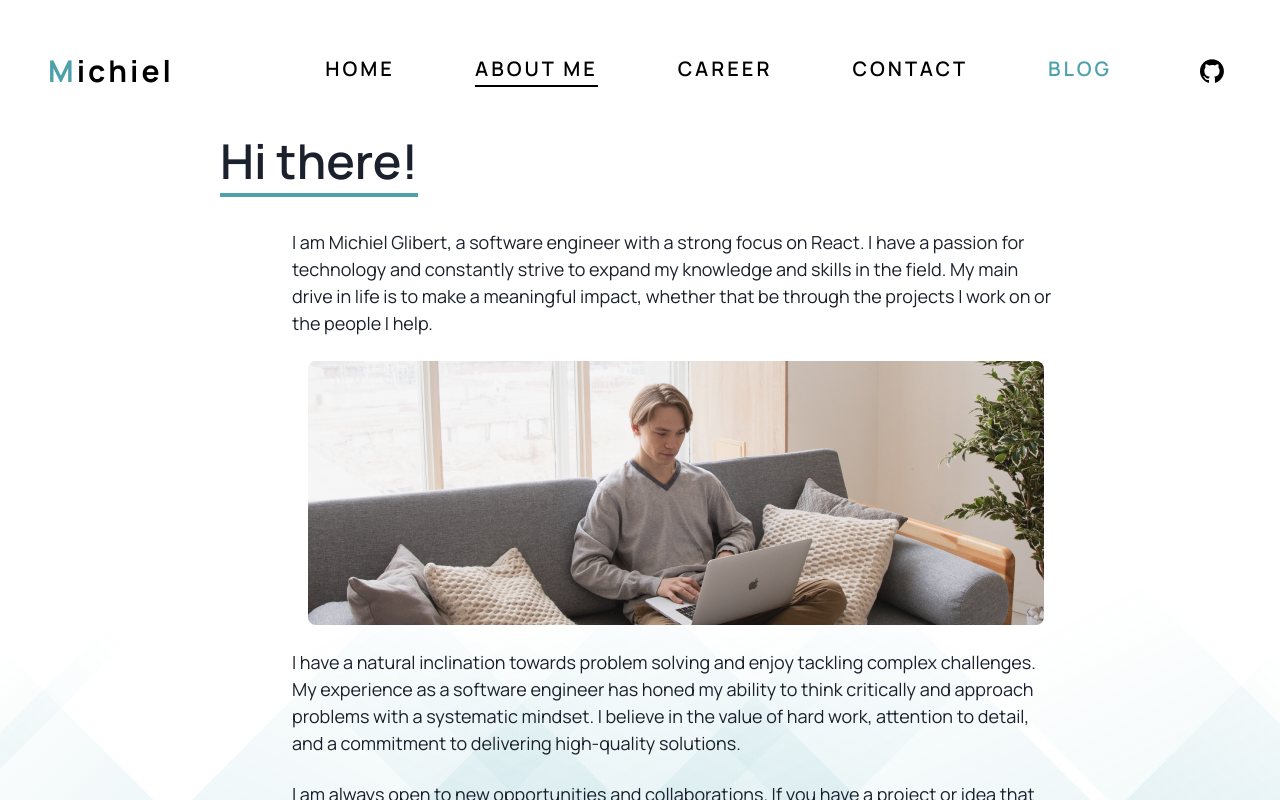
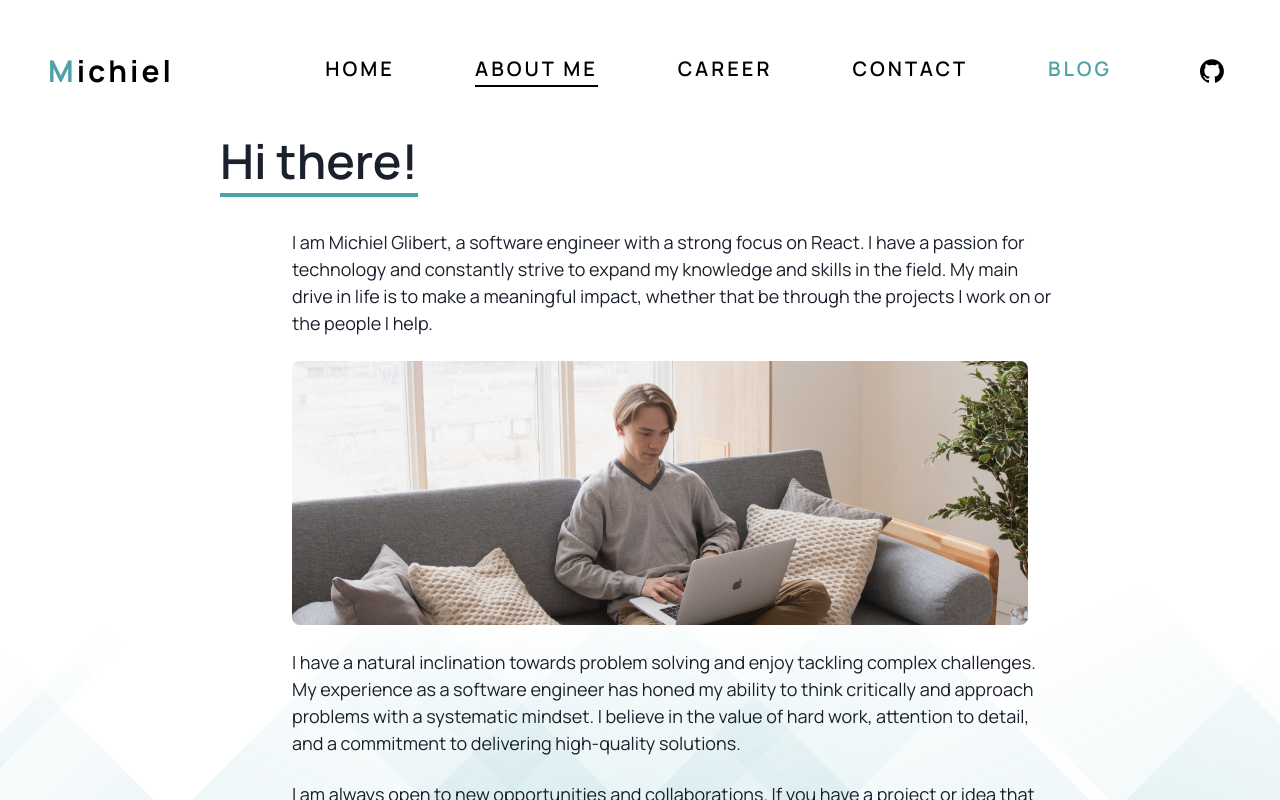
Before and after one commit to michielglibert/michiel.me, a Next.js app: page /about in a window 1280 px wide. Built offline with nearby package versions, Linux system fonts and the light colour scheme.

Commit message:
Fix image alignment

```diff
--- a/src/components/about/Content.tsx
+++ b/src/components/about/Content.tsx
@@ -3,7 +3,7 @@ import { Box, Text, VStack, Image } from "@chakra-ui/react";
 
 const Content: React.FC = () => {
   return (
-    <VStack spacing="6" fontSize="lg">
+    <VStack spacing="6" fontSize="lg" align="flex-start">
       <Text align="left">
         I am Michiel Glibert, a software engineer with a strong focus on React.
         I have a passion for technology and constantly strive to expand my
```
